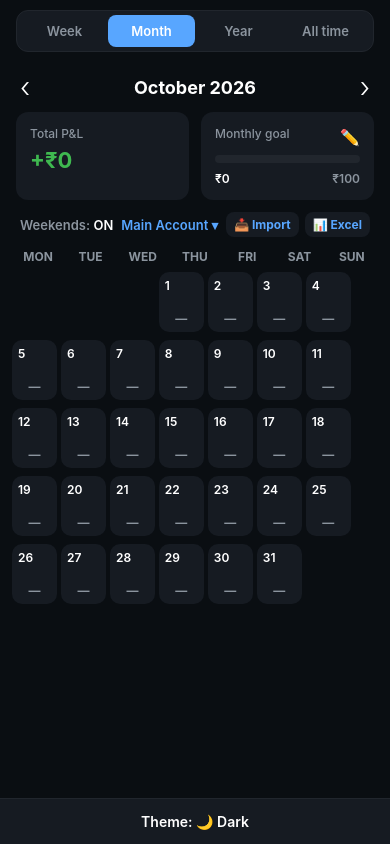
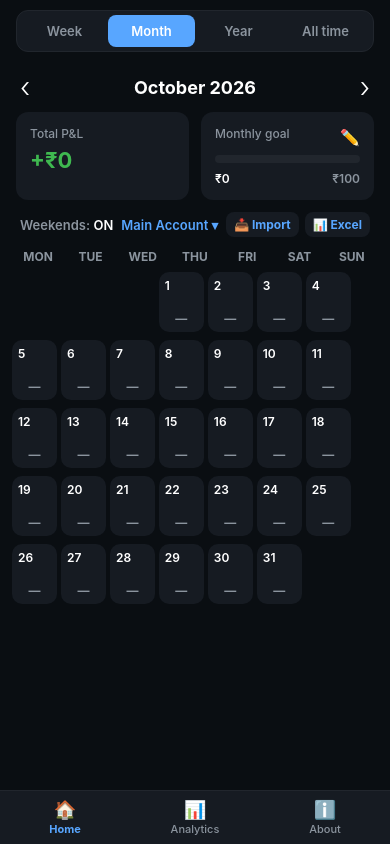
Before and after one commit to ItsMeParavai/Green-Candle-Monitor, a React Native app: screen / in a window 390 px wide. Built offline with nearby package versions, Linux system fonts and the light colour scheme.

Commit message:
Update App.js

```diff
--- a/App.js
+++ b/App.js
@@ -19,6 +19,10 @@ import GoalModal from './src/components/GoalModal';
 import AccountModal from './src/components/AccountModal';
 import YearView from './src/components/YearView';
 import AllTimeView from './src/components/AllTimeView';
+
+import BottomNavBar from './src/components/BottomNavBar';
+import AnalyticsView from './src/components/AnalyticsView';
+import AboutView from './src/components/AboutView';
 
 const DEFAULT_THEME = darkTheme || {
   background: '#0A0E12',
@@ -56,6 +60,7 @@ class ErrorBoundary extends React.Component {
 }
 
 function MainApp() {
+  const [activeNavTab, setActiveNavTab] = useState('Home');
   const [activeTab, setActiveTab] = useState('Month');
   const [currentDate, setCurrentDate] = useState(new Date());
   const [isDarkMode, setIsDarkMode] = useState(true);
@@ -129,7 +134,7 @@ function MainApp() {
       let csvContent = 'Date,Account,Type,Amount (INR)\n';
       keys.forEach((dateKey) => {
         const item = entries[dateKey];
-        const amt = parseFloat(item?.amount || 0);
+        const amt = Math.round(parseFloat(item?.amount || 0));
         const type = amt >= 0 ? 'Profit' : 'Loss';
         const accountName = item?.account || 'Main Account';
         csvContent += `"${dateKey}","${accountName}","${type}",${amt}\n`;
@@ -188,7 +193,7 @@ function MainApp() {
           const [dateKey, accountName, type, amountStr] = parts;
 
           if (/^\d{4}-\d{2}-\d{2}$/.test(dateKey)) {
-            let numericVal = parseFloat(amountStr);
+            let numericVal = Math.round(parseFloat(amountStr));
             if (!isNaN(numericVal)) {
               if (type && type.toLowerCase() === 'loss' && numericVal > 0) {
                 numericVal = -numericVal;
@@ -221,10 +226,13 @@ function MainApp() {
     <SafeAreaView style={[styles.container, { backgroundColor: theme.background }]}>
       <StatusBar style={isDarkMode ? 'light' : 'dark'} />
 
+      {/* Main Nav Section Routing */}
+      {activeNavTab === 'Home' && (
+        <>
           <ViewTabs activeTab={activeTab} onSelectTab={setActiveTab} theme={theme} />
 
           <ScrollView contentContainerStyle={{ paddingBottom: 20 }}>
-        {/* Navigation Bar */}
+            {/* Month Navigation Header */}
             <View style={styles.navHeader}>
               <TouchableOpacity onPress={handlePrevMonth}>
                 <Text style={[styles.arrow, { color: theme.textPrimary }]}>‹</Text>
@@ -237,7 +245,7 @@ function MainApp() {
               </TouchableOpacity>
             </View>
 
-        {/* Summary Header Cards */}
+            {/* Summary Cards */}
             <SummaryRow
               totalPnL={totalPnL}
               goal={goal}
@@ -245,7 +253,7 @@ function MainApp() {
               theme={theme}
             />
 
-        {/* Filters & Actions */}
+            {/* Filter & Action Buttons */}
             <View style={styles.filterRow}>
               <TouchableOpacity onPress={() => setHideWeekends(!hideWeekends)}>
                 <Text style={[styles.filterText, { color: theme.textSecondary }]}>
@@ -269,7 +277,7 @@ function MainApp() {
               </View>
             </View>
 
-        {/* Dynamic Main View */}
+            {/* Active View Display */}
             {activeTab === 'Week' && (
               <WeekView
                 currentDate={currentDate}
@@ -304,19 +312,36 @@ function MainApp() {
               <AllTimeView entries={entries} theme={theme} />
             )}
           </ScrollView>
+        </>
+      )}
 
-      {/* Theme Toggle Floating Bar */}
-      <View style={[styles.bottomBar, { backgroundColor: theme.cardBg, borderTopColor: theme.border }]}>
-        <TouchableOpacity onPress={() => {
-          const newTheme = !isDarkMode;
-          setIsDarkMode(newTheme);
-          saveThemeMode(newTheme);
-        }}>
-          <Text style={{ color: theme.textPrimary, fontWeight: '600' }}>
-            Theme: {isDarkMode ? '🌙 Dark' : '☀️ Light'}
-          </Text>
-        </TouchableOpacity>
-      </View>
+      {activeNavTab === 'Analytics' && (
+        <AnalyticsView
+          year={year}
+          entries={entries}
+          selectedAccount={selectedAccount}
+          theme={theme}
+        />
+      )}
+
+      {activeNavTab === 'About' && (
+        <AboutView
+          isDarkMode={isDarkMode}
+          onToggleTheme={() => {
+            const nextMode = !isDarkMode;
+            setIsDarkMode(nextMode);
+            saveThemeMode(nextMode);
+          }}
+          theme={theme}
+        />
+      )}
+
+      {/* Bottom Main Tab Navigation */}
+      <BottomNavBar
+        activeTab={activeNavTab}
+        onSelectTab={setActiveNavTab}
+        theme={theme}
+      />
 
       {/* Entry Input Modal */}
       <EntryModal
@@ -401,9 +426,4 @@ const styles = StyleSheet.create({
     paddingVertical: 5,
     borderRadius: 8,
   },
-  bottomBar: {
-    padding: 14,
-    alignItems: 'center',
-    borderTopWidth: 1,
-  },
 });
```
Lines whose indentation alone changed are shown as unchanged.
